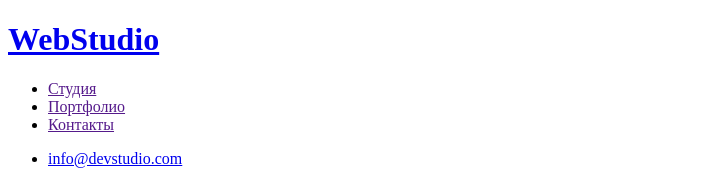
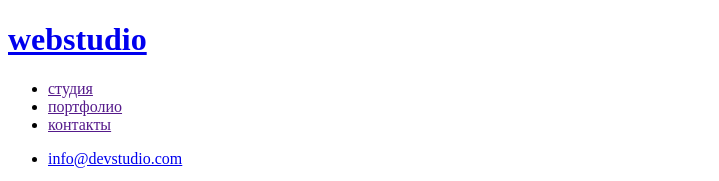
Before and after one commit to EvgeniyYablonsky/index.html, a plain HTML site: page index.html in a window 1280 px wide. Shown: the top 181 px of the page, without its empty margins (0-719 px from the left). Drawn offline with Linux system fonts and the light colour scheme.

Commit message:
updete inex.html

```diff
--- a/index.html
+++ b/index.html
@@ -9,13 +9,13 @@
 <body>
     <header>
         <h1>
-        <a href="/">WebStudio
-            </h1>
+        <a href="/">webstudio</a>
+        </h1>
        <nav>
         <ul>
-            <li><a href="">Студия</a></li>
-            <li><a href="">Портфолио</a></li>
-            <li><a href="">Контакты</a></li>
+            <li><a href="">студия</a></li>
+            <li><a href="">портфолио</a></li>
+            <li><a href="">контакты</a></li>
         </ul>
        </nav>
       <ul>
@@ -62,17 +62,17 @@
                                             <p>Product Designer</p>
                                         </li>
                                         <li>
-                                            <img src="./images/img (1).svg" alt="Frontend Developer" width="270" height="260"/>
+                                            <img src="./images/img(1).svg" alt="Frontend Developer" width="270" height="260"/>
                                             <h3>Ольга Репина</h3>
                                             <p>Frontend Developer</p>
                                         </li>
                                         <li>
-                                            <img src="./images/img (2).svg" alt="Marketing" width="270" height="260"/>
+                                            <img src="./images/img(2).svg" alt="Marketing" width="270" height="260"/>
                                             <h3>Николай Тарасов</h3>
                                             <p>Marketing</p>
                                         </li>
                                         <li>
-                                            <img src="./images/img (3).svg" alt="UI Designer" width="270" height="260"/>
+                                            <img src="./images/img(3).svg" alt="UI Designer" width="270" height="260"/>
                                             <h3>Михаил Ермаков</h3>
                                             <p>UI Designer</p>
                                         </li>
@@ -80,7 +80,7 @@
                                 </section>
                             </main>
                                     <footer>
-                                    <h2>WebStudio</h2>
+                                    <a href="/">WebStudio
                                     <address>
                                         <ul>
                                         <li> <a href="https://goo.gl/maps/g7qsjHx3iKjqyc236">г. Киев, пр-т Леси Украинки, 26</a></li>
```
Also changed, not shown: 3 other files.
